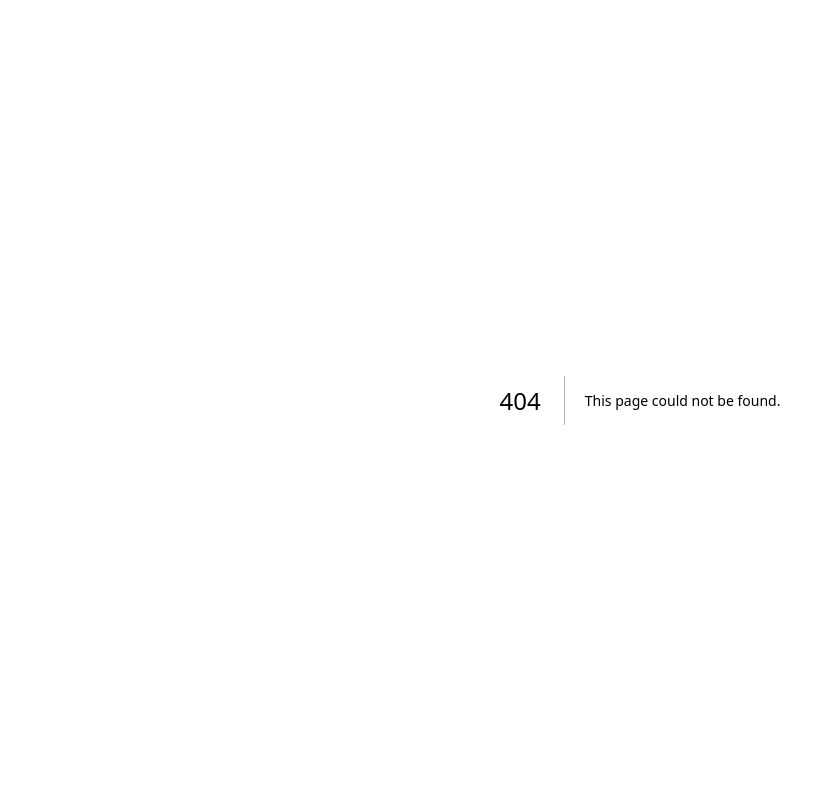
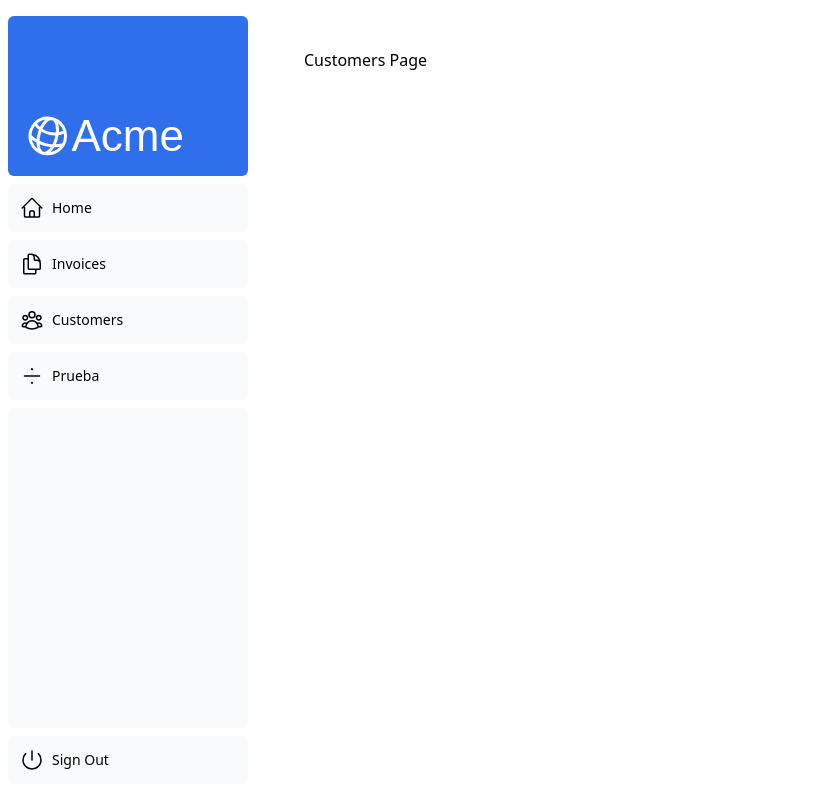
Before and after one commit to 4toshadowjohn/nextjs-dashboard, a Next.js app: page /dashboard/customers in a window 1280 px wide. Before the commit this address had no page. Shown: the whole page, without its empty margins (0-835 px from the left). Built offline with nearby package versions, Linux system fonts and the light colour scheme; a web font is replaced by a local one.

Commit message:
layout dashboard

```diff
--- /dev/null
+++ b/app/dashboard/customers/page.tsx
@@ -0,0 +1,7 @@
+export default function Page () {
+    return (
+        <>
+            <p>Customers Page</p>
+        </>
+    )
+}
--- /dev/null
+++ b/app/dashboard/invoices/page.tsx
@@ -0,0 +1,7 @@
+ export default function Page() {
+    return (
+        <>
+            <p>Invoices Page</p>
+        </>
+    )
+ }
--- /dev/null
+++ b/app/dashboard/layout.tsx
@@ -0,0 +1,12 @@
+import SideNav from "../ui/dashboard/sidenav";
+
+export default function Layout({ children }: { children: React.ReactNode}) {
+    return (
+        <div className="flex h-screen flex-col md:flex-row md:overflow-hidden">
+            <div className="w-full flex-none md:w-64">
+                 <SideNav />
+            </div>
+           <div className="grow p-6 md:overflow-y-ayto md:p-12">{children}</div>
+        </div>
+    )
+}
--- a/app/dashboard/page.tsx
+++ b/app/dashboard/page.tsx
@@ -1,11 +1,7 @@
-
-
-
-
 export default function Page(){
     return (
         <>
-            <h1>Dashboar page</h1>
+            <h1>Dashboard page</h1>
         </>
     )
 }
--- /dev/null
+++ b/app/dashboard/prueba/page.tsx
@@ -0,0 +1,7 @@
+export default function Page () {
+    return (
+        <>
+            <p>Page Prueba</p>
+        </>
+    )
+}
--- a/app/ui/dashboard/nav-links.tsx
+++ b/app/ui/dashboard/nav-links.tsx
@@ -2,18 +2,28 @@ import {
   UserGroupIcon,
   HomeIcon,
   DocumentDuplicateIcon,
+  DivideIcon
 } from '@heroicons/react/24/outline';
 
 // Map of links to display in the side navigation.
 // Depending on the size of the application, this would be stored in a database.
 const links = [
-  { name: 'Home', href: '/dashboard', icon: HomeIcon },
+  { name: 'Home',
+    href: '/dashboard',
+    icon: HomeIcon },
   {
     name: 'Invoices',
     href: '/dashboard/invoices',
     icon: DocumentDuplicateIcon,
   },
-  { name: 'Customers', href: '/dashboard/customers', icon: UserGroupIcon },
+  { name: 'Customers',
+    href: '/dashboard/customers',
+    icon: UserGroupIcon },
+  {
+    name: 'Prueba',
+    href: '/dashboard/prueba',
+    icon: DivideIcon
+  }
 ];
 
 export default function NavLinks() {
```
